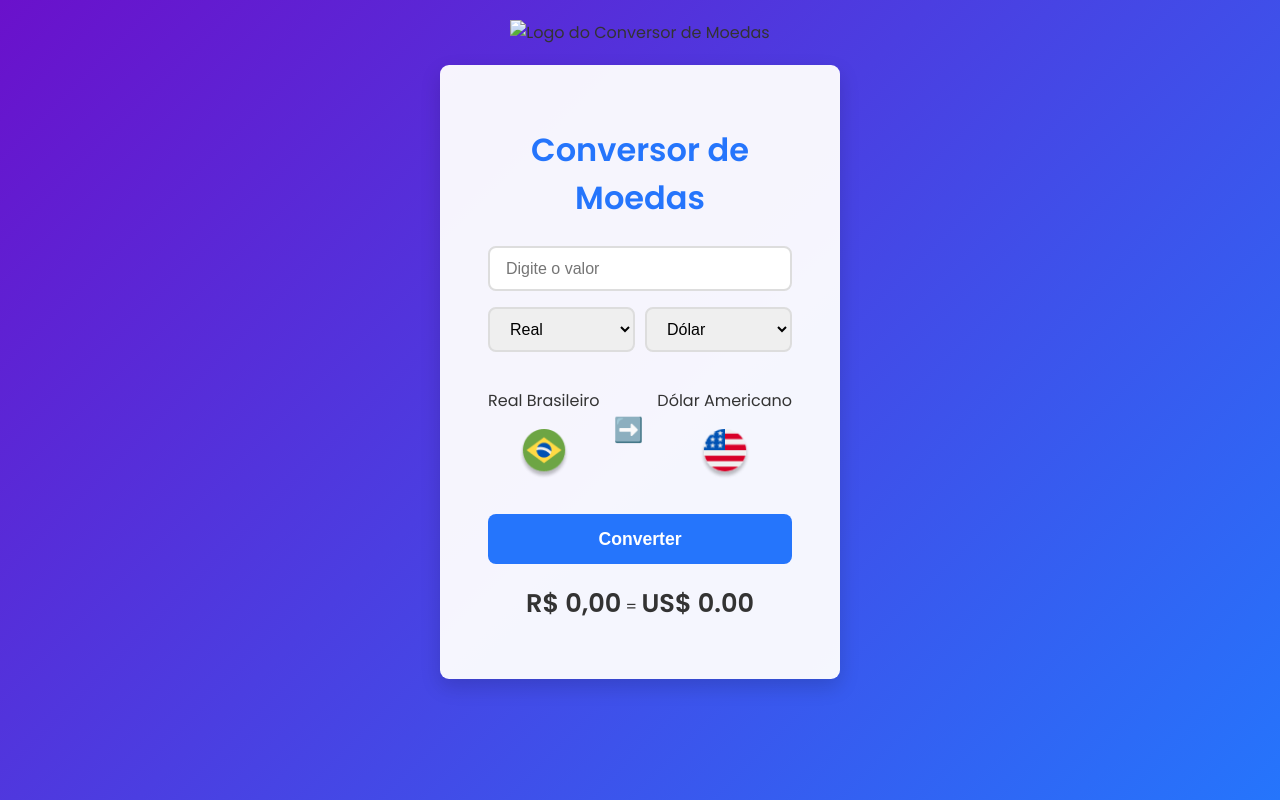
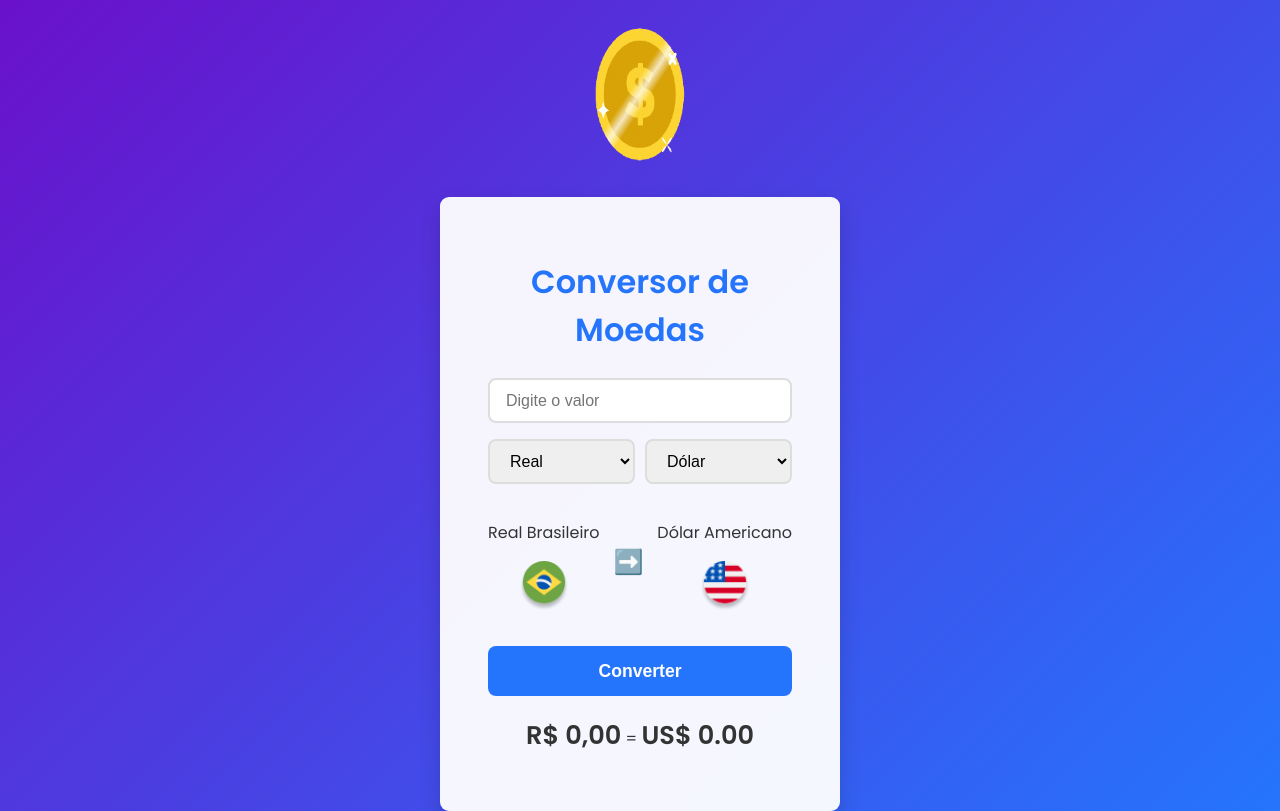
Before and after one commit to LukacsBdc/PROJETO-CONVERSOR, a plain HTML site: page index.html in a window 1280 px wide. Drawn offline with Linux system fonts and the light colour scheme; no server answers.

Commit message:
Alteração do logo.gif

```diff
--- a/index.html
+++ b/index.html
@@ -12,7 +12,7 @@
 <body>
   <!-- Logo no topo -->
   <header class="header-logo">
-    <img src="./assets//logo.gif" alt="Logo do Conversor de Moedas" />
+    <img src="./assets/logo.gif" alt="Logo do Conversor de Moedas" />
   </header>
 
   <div class="container">
```
